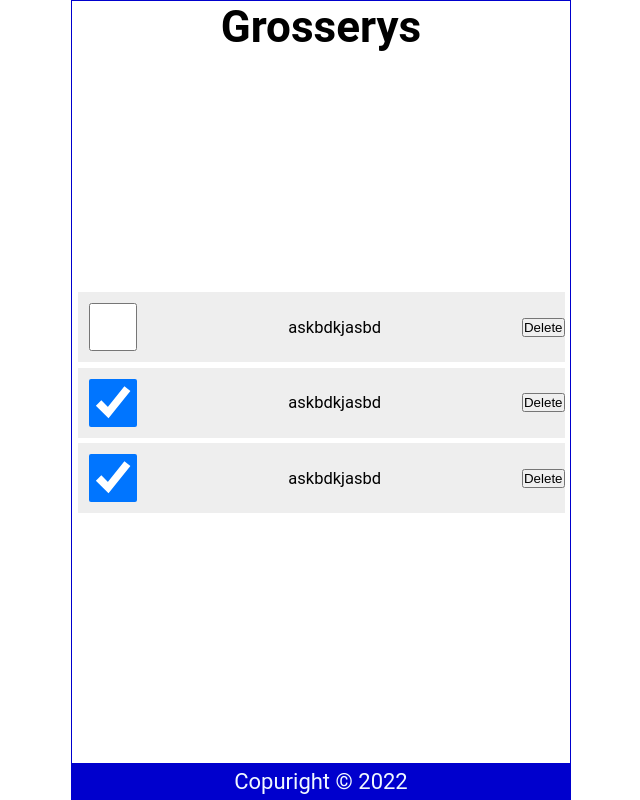
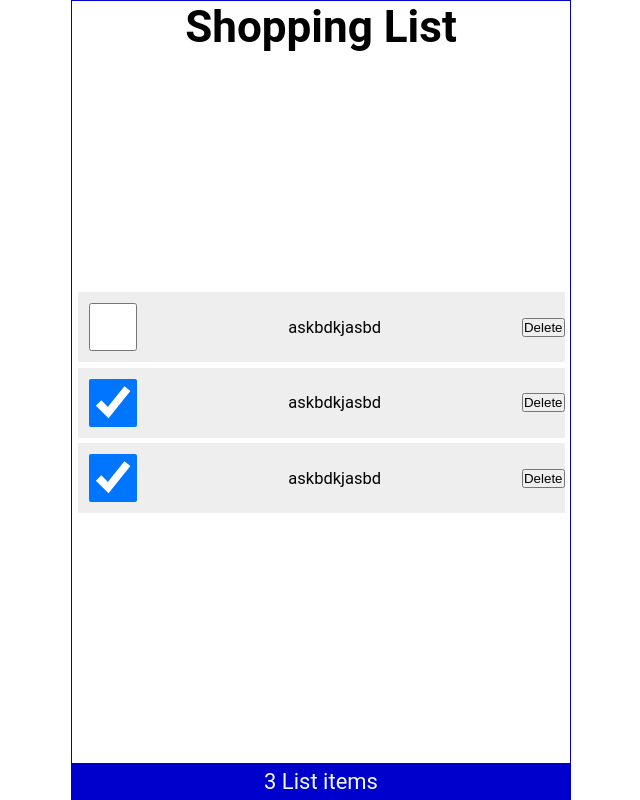
Before and after one commit to DadhaniyaSomin/TODO-React, a React (Create React App) app: page / in a window 1280 px wide. Shown: the whole page, without its empty margins (319-959 px from the left). Built offline with nearby package versions, Linux system fonts and the light colour scheme.

Commit message:
with props

```diff
--- a/src/App.js
+++ b/src/App.js
@@ -1,14 +1,53 @@
 import "./App.css";
+import { useState } from "react";
 import Header from "./componants/header";
 import Layout from "./componants/content";
 import Footer from "./componants/footer";
 
 function App() {
+  // let title = prompt("Enter yout title");
+
+  const [items, setItems] = useState([
+    {
+      id: 1,
+      checked: false,
+      items: "askbdkjasbd",
+    },
+    {
+      id: 2,
+      checked: true,
+      items: "askbdkjasbd",
+    },
+    {
+      id: 3,
+      checked: true,
+      items: "askbdkjasbd",
+    },
+  ]);
+
+  const handleCheck = (id) => {
+    const listitems = items.map((item) =>
+      item.id === id ? { ...item, checked: !item.checked } : item
+    );
+    setItems(listitems);
+    localStorage.setItem("shopinglist", JSON.stringify(listitems));
+  };
+
+  const handleDelete = (id) => {
+    const listitems = items.filter((item) => item.id !== id);
+    setItems(listitems);
+    localStorage.setItem("shopinglist", JSON.stringify(listitems));
+  };
+
   return (
     <div className="App">
-      <Header />
-      <Layout />
-      <Footer />
+      <Header title={" Shopping List"} />
+      <Layout
+        items={items}
+        handleCheck={handleCheck}
+        handleDelete={handleDelete}
+      />
+      <Footer lenght={items.length} />
     </div>
   );
 }
--- /dev/null
+++ b/src/componants/ItemList.js
@@ -0,0 +1,29 @@
+
+function ItemList({items , handleCheck , handleDelete}) {
+    return(
+<ul>
+    {items.map((item) => (
+      <li className="item" key={item.id}>
+
+        <input
+          type="checkbox"
+          onChange={() => handleCheck(item.id)}
+          checked={item.checked}
+        />
+
+        <label
+          // style={{ (item.checked)  ? {textDecoration: ' line-through'} : null }}
+          onDoubleClick={() => handleCheck(item.id)}
+        >
+          {item.items}
+        </label>
+
+        <button onClick={() => handleDelete(item.id)}>Delete</button>
+
+      </li>
+    ))}
+  </ul>
+    );
+}
+
+export default ItemList;
--- a/src/componants/content.js
+++ b/src/componants/content.js
@@ -1,87 +1,22 @@
-import { useState } from "react";
+import ItemList from "./ItemList";
+
 // import { FaTrashAlt } from "react-icons";
-function Layout() {
-  //   const [name,setName] = useState('Somin');
-  //   let [count,setCount] = useState(0);
-
-  const [items, setItems] = useState([
-    {
-      id: 1,
-      checked: false,
-      items: "askbdkjasbd",
-    },
-    {
-      id: 2,
-      checked: true,
-      items: "askbdkjasbd",
-    },
-    {
-      id: 3,
-      checked: true,
-      items: "askbdkjasbd",
-    },
-  ]);
-  //   const handleNameChange = () => {
-  //     const name = ["somin", "bhavik", "zeel"];
-  //     const int = Math.floor(Math.random() * 3);
-  //      count++;
-  //      setName(name[int]);
-  //      setCount(count);
-  //   };
-
-  //   const handleclick = () =>{
-  //     alert(count);
-  //  }
-
-  //   const handleclick2 = (name) =>{
-  //       alert(`${name} has clicked the clicked`);
-  //   }
-
-  const hnadleCheck =  (id) => {
-       const listitems = items.map((item) => item.id === id ? {...item , checked : !item.checked} : item);
-       setItems(listitems);
-       localStorage.setItem('shopinglist',JSON.stringify(listitems));
-  }
-
-  const handleDelete =(id) =>{
-    const  listitems = items.filter((item)=>item.id !== id );
-    setItems(listitems);
-       localStorage.setItem('shopinglist',JSON.stringify(listitems));
-  }
+function Layout({items , handleCheck , handleDelete}) {
 
   return (
     <main>
       {items.length ? (
-      <ul>
-        {items.map((item) => (
-          <li className="item" key={item.id}>
-            <input
-                    type="checkbox"
-                    onChange={() => hnadleCheck(item.id)}
-                    checked={item.checked} />
-            <label
-                // style={{ (item.checked)  ? {textDecoration: ' line-through'} : null }}
-                onDoubleClick={() => hnadleCheck(item.id)}
-            >{item.items}</label>
-                 <button onClick={()=>handleDelete(item.id)}>Delete</button>
-            {/* <FaTrashAlt
-                role="button"
-                tabIndex="0" /> */}
-          </li>
-        ))}
-      </ul>
-      ): (
-        <p style={{ margin: '2rem' }}>
-                 Your  List is Empty.
-        </p>
-      ) }
+        <ItemList
+        items={items}
+        handleCheck={handleCheck}
+        handleDelete={handleDelete}
+        />
+      ) : (
+        <p style={{ margin: "2rem" }}>Your List is Empty.</p>
+      )}
     </main>
-    // <div>
-    //   <p>Hello , {name}</p>
-    //   <button onClick={handleNameChange}> chnage name</button>
-    //   <button onClick={handleclick}> Click Me!</button>
-    // </div>
   );
 }
 
+
 export default Layout;
--- a/src/componants/footer.js
+++ b/src/componants/footer.js
@@ -1,14 +1,11 @@
-
-function Footer()
-{
-    const today = new Date();
-
-    return (
-
-        <footer>
-             <p>Copuright &copy; {today.getFullYear()}</p>
-        </footer>
-    );
+function Footer({ lenght }) {
+  return (
+    <footer>
+      <p>
+        {lenght} List {lenght === 1 ? "item" : "items"}
+      </p>
+    </footer>
+  );
 }
 
 export default Footer;
--- a/src/componants/header.js
+++ b/src/componants/header.js
@@ -1,11 +1,15 @@
-function Header() {
+function Header({ title }) {
   return (
     // <header className="App-header">
-      <h1>
-          Grosserys
-      </h1>
+    <h1>
+      {title}
+    </h1>
     // </header>
   );
 }
 
+Header.defaultProps = {
+  title: "Default List",
+};
+
 export default Header;
```
